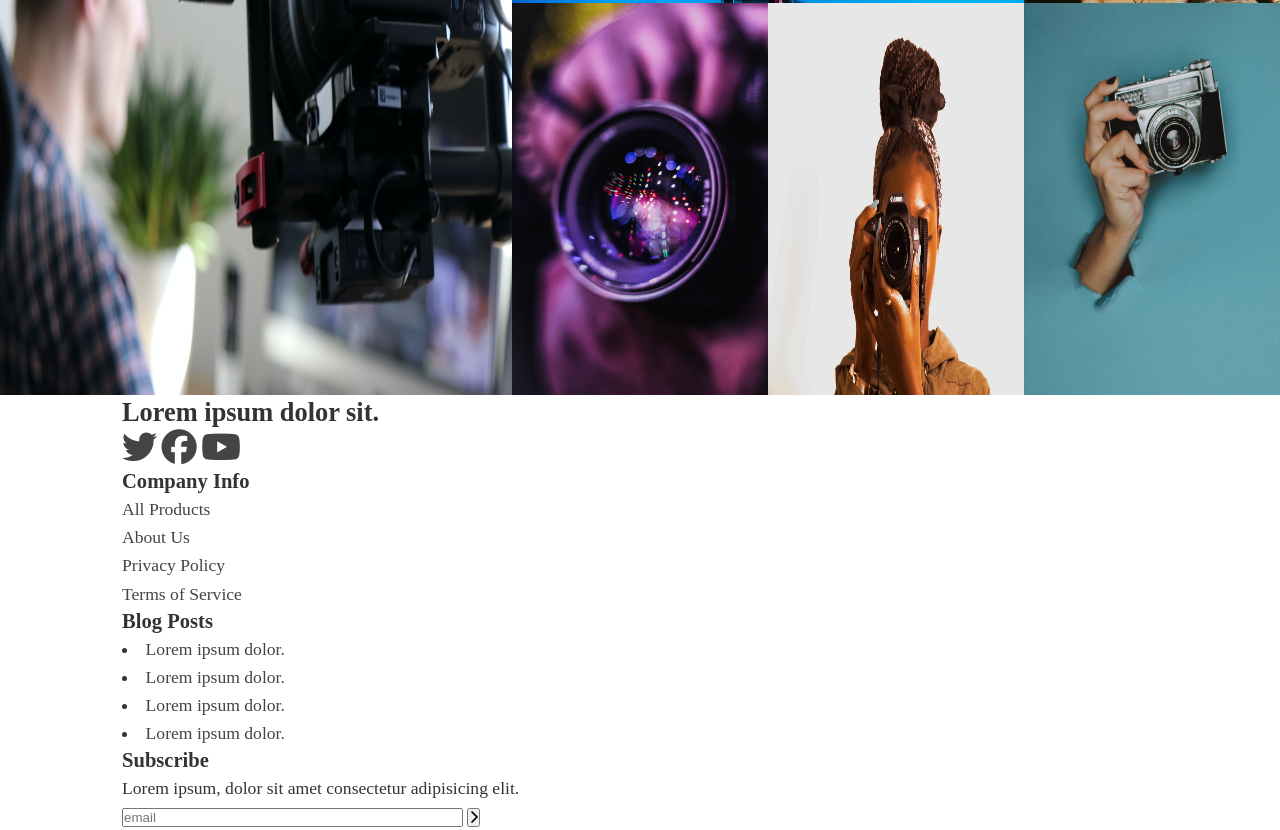
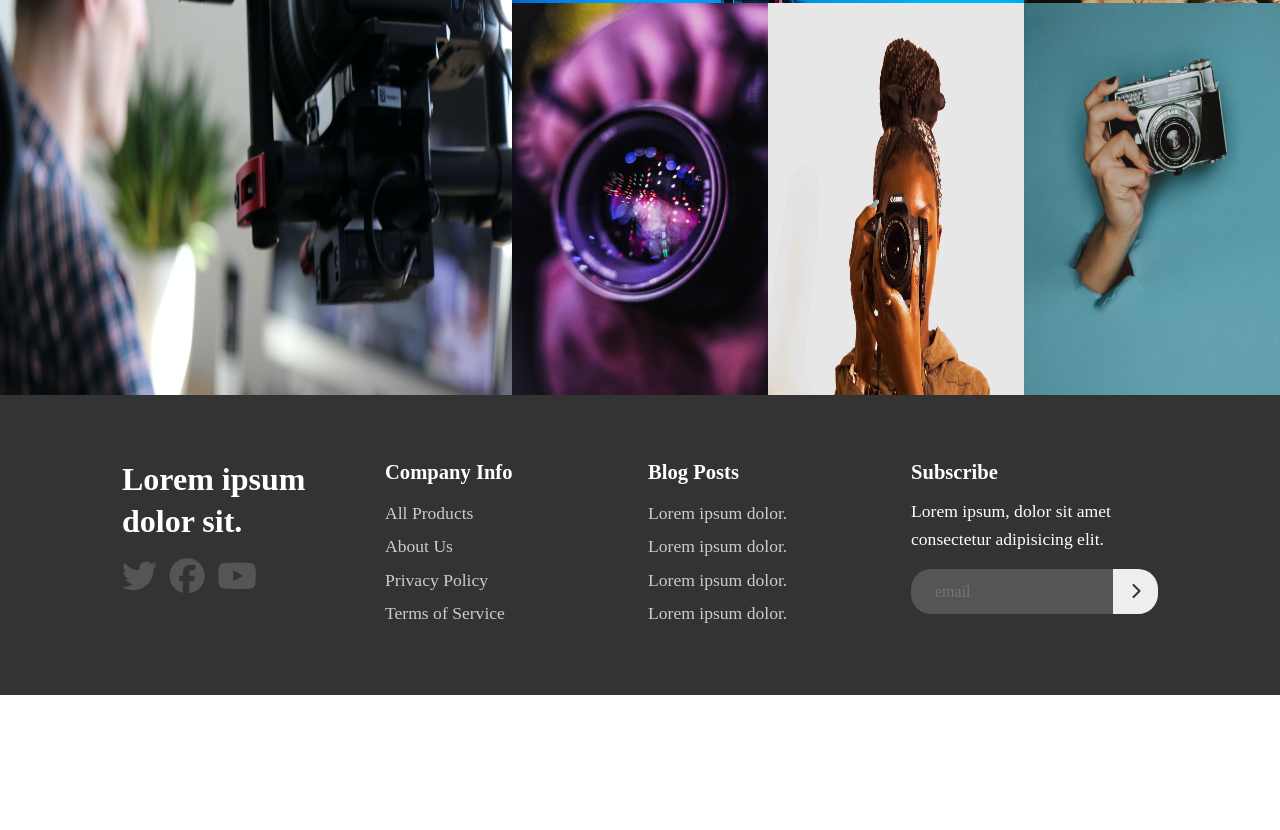
Before and after one commit to nwsanfor24/landingpageexample, a plain HTML site: page index.html in a window 1280 px wide. Shown: the part 1475-2305 px from the top of the page. After the commit the page ends 2170 px from the top, so only its background shows below. Drawn offline with nearby package versions, Linux system fonts and the light colour scheme.

Commit message:
footer and email form styling complete

```diff
--- a/css/style.css
+++ b/css/style.css
@@ -146,6 +146,83 @@ img {
     height: 100%;
 }
 
+/* Footer */
+.section-footer {
+    background: var(--primary-color);
+    color: #fff;
+    padding: 4rem 0;
+}
+
+.section-footer .container {
+    display: grid;
+    grid-template-columns: repeat(4, 1fr);
+    grid-gap: 1rem;
+}
+
+.section-footer h2 {
+    font-size: 2rem;
+    margin-bottom: 1rem;
+}
+
+.section-footer h3 {
+    margin-bottom: 0.7rem;
+}
+
+.section-footer a {
+    line-height: 1.9;
+    color: #ccc;
+}
+
+.section-footer a > i {
+    color: #555;
+    margin-right: 0.5rem;
+}
+
+/* Email Form */
+.email-form {
+    width: 100%;
+    display: inline-block;
+    background-color: #555;
+    position: relative;
+    border-radius: 20px;
+    line-height: 0;
+    margin-top: 1rem;
+}
+
+.email-form .form-control {
+    display: inline-block;
+    border: 0;
+    outline: 0;
+    font-size: 1rem;
+    color: #ddd;
+    background-color: transparent;
+    font-family: inherit;
+    margin: 0;
+    padding: 0 3rem 0 1.5rem;
+    width: 100%;
+    height: 45px;
+    border-radius: 20px;
+}
+
+.email-form .submit {
+    display: inline-block;
+    position: absolute;
+    top: 0;
+    right: 0;
+    width: 45px;
+    height: 45px;
+    background-color: #eee;
+    font-size: 1rem;
+    text-align: center;
+    margin: 0;
+    padding: 0;
+    outline: 0;
+    border: 0;
+    color: #333;
+    cursor: pointer;
+    border-radius: 0 20px 20px 0;
+}
+
 /* Utilities */
 .btn {
     display: inline-block;
--- a/index.html
+++ b/index.html
@@ -59,17 +59,13 @@
                 <img src="img/cam1.jpg" alt="" />
             </a>
             <a href="img/cam2.jpg" class="big">
-                <img src="img/cam2.jpg"
-                    alt="" /></a>
+                <img src="img/cam2.jpg" alt="" /></a>
             <a href="img/cam3.jpg" class="big">
-                <img src="img/cam3.jpg"
-                    alt="" /></a>
+                <img src="img/cam3.jpg" alt="" /></a>
             <a href="img/cam4.jpg" class="big">
-                <img src="img/cam4.jpg"
-                    alt="" /></a>
+                <img src="img/cam4.jpg" alt="" /></a>
             <a href="img/cam5.jpg" class="big">
-                <img src="img/cam5.jpg"
-                    alt="" /></a>
+                <img src="img/cam5.jpg" alt="" /></a>
             <a href="img/cam6.jpg" class="big">
                 <img src="img/cam6.jpg" alt="" /></a>
         </div>
@@ -101,10 +97,12 @@
             </div>
             <div>
                 <h3>Blog Posts</h3>
-                <li><a href="#">Lorem ipsum dolor.</a></li>
-                <li><a href="#">Lorem ipsum dolor.</a></li>
-                <li><a href="#">Lorem ipsum dolor.</a></li>
-                <li><a href="#">Lorem ipsum dolor.</a></li>
+                <ul>
+                    <li><a href="#">Lorem ipsum dolor.</a></li>
+                    <li><a href="#">Lorem ipsum dolor.</a></li>
+                    <li><a href="#">Lorem ipsum dolor.</a></li>
+                    <li><a href="#">Lorem ipsum dolor.</a></li>
+                </ul>
             </div>
             <div>
                 <h3>Subscribe</h3>
@@ -112,14 +110,8 @@
                 <form name="email-form" method="POST" data-netlify="true">
                     <div class="email-form">
                         <span class="form-control-wrap">
-                            <input
-                                type="email"
-                                name="email"
-                                id="email"
-                                size="40"
-                                class="form-control"
-                                placeholder="email"
-                            />
+                            <input type="email" name="email" id="email" size="40" class="form-control"
+                                placeholder="email" />
                         </span>
                         <button type="submit" class="form-control submit">
                             <i class="fas fa-chevron-right"></i>
```
